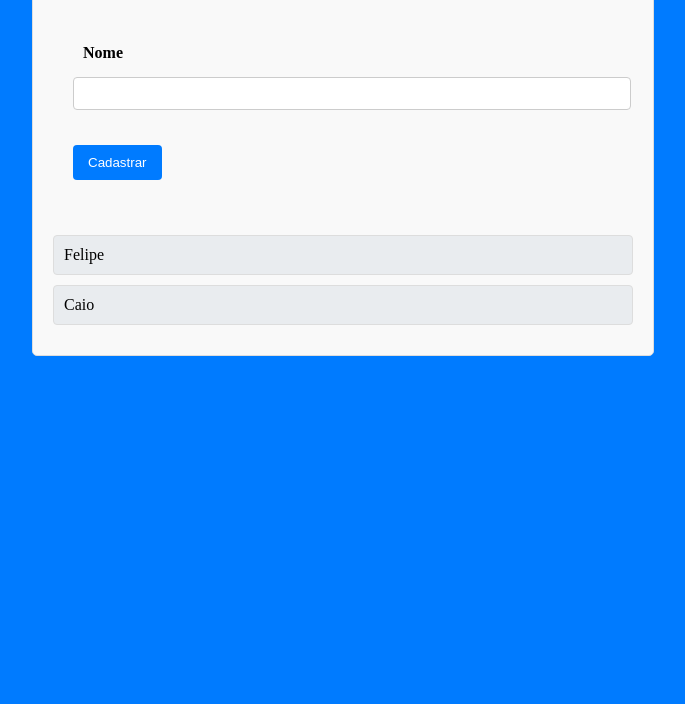
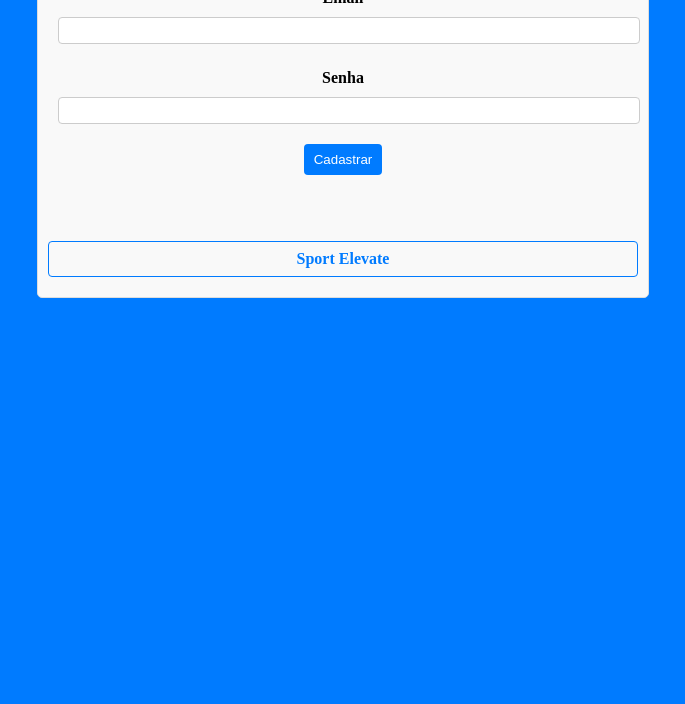
Before and after one commit to kawanmoura/php-fic-senai-2, a plain HTML site: page 19-03/index.html in a window 1280 px wide. Shown: the part 96-800 px from the top of the page, without its empty margins (297-982 px from the left). Drawn offline with Linux system fonts and the light colour scheme.

Commit message:
sport elevate

```diff
--- a/19-03/index.html
+++ b/19-03/index.html
@@ -14,23 +14,27 @@
         <main>
             <form>
                 <div class="form-control">
-                    <label for="nome">Nome</label>
-                    <input type="text" id="nome" />
+                    <label for="email">Email</label>
+                    <input type="email" id="email" />
                 </div>
                 <div class="form-control">
-                    <button>
+                    <label for="senha">Senha</label>
+                    <input type="password" id="senha" />
+                </div>
+                <div class="form-control">
+                    <button id="button" onclick="cadUser(event)">
                         Cadastrar
                     </button>
                 </div>
             </form>
-            <ul class="lista">
-                <li>Felipe</li>
-                <li>Caio</li>
-            </ul>
+            <p id="success-message" style="display: none;">Cadastrado com sucesso, entre em nosso site</p>
+            <br><br>
+            <a href="outra.html">Sport Elevate</a>
         </main>
 
     </div>
 
     <script src="script.js"></script>
+
 </body>
 </html>
--- /dev/null
+++ b/19-03/outra.css
@@ -0,0 +1,43 @@
+body {
+    margin: 0;
+    font-family: Arial, sans-serif;
+    background: url('imagens/sport-elevate.png') no-repeat center center fixed;
+    background-size: cover;
+    color: white;
+}
+
+.container {
+    text-align: center;
+    padding: 20px;
+    background-color: rgba(43, 143, 138, 0.8);
+    margin: 50px auto;
+    max-width: 800px;
+    border-radius: 10px;
+}
+
+header h1 {
+    font-size: 2.5em;
+    margin-bottom: 1px;
+}
+
+.slogan {
+    font-size: 1.2em;
+    margin: 10px 0;
+}
+
+.mais {
+    font-size: 1.2em;
+    margin: 20px 0;
+}
+
+footer a {
+    color: rgb(0, 0, 0);
+    text-decoration: none;
+    font-size: 1.2em;
+    transition: color 0.3s ease;
+}
+
+footer a:hover {
+    color: #ffffff;
+    text-decoration: underline;
+}
--- a/19-03/script.js
+++ b/19-03/script.js
@@ -1 +1,17 @@
-alert("olá");
+const email = document.querySelector("#email");
+const senha = document.querySelector("#senha");
+const button = document.querySelector("#button");
+const successMessage = document.querySelector("#success-message");
+
+function cadUser(event) {
+    event.preventDefault();
+    const emailValue = email.value;
+    const senhaValue = senha.value;
+
+    if (emailValue && senhaValue) {
+        successMessage.style.display = "block";
+        email.value = "";
+        senha.value = "";
+    }
+}
+button.addEventListener("click", cadUser);
--- a/19-03/style.css
+++ b/19-03/style.css
@@ -1,6 +1,6 @@
 * {
-    margin: auto;
-    padding: 10px;
+    margin: 0;
+    padding: 5px;
 }
 
 body {
@@ -9,7 +9,7 @@ body {
 
 .container {
     margin: auto;
-    padding: 10px;
+    padding: 5px;
     max-width: 600px;
     background-color: #f9f9f9;
     border: 1px solid #ddd;
@@ -24,7 +24,8 @@ header h1 {
 }
 
 .form-control {
-    margin-bottom: 15px;
+    margin-bottom: 10px;
+    text-align: center; /* Center align the button */
 }
 
 .form-control label {
@@ -35,7 +36,7 @@ header h1 {
 
 .form-control input {
     width: 100%;
-    padding: 8px;
+    padding: 5px;
     border: 1px solid #ccc;
     border-radius: 4px;
 }
@@ -44,9 +45,10 @@ header h1 {
     background-color: #007bff;
     color: white;
     border: none;
-    padding: 10px 15px;
+    padding: 8px 10px;
     border-radius: 4px;
     cursor: pointer;
+    display: inline-block; /* Ensure the button respects the centering */
 }
 
 .form-control button:hover {
@@ -61,8 +63,28 @@ header h1 {
 
 .lista li {
     background-color: #e9ecef;
-    margin-bottom: 10px;
-    padding: 10px;
+    margin-bottom: 5px;
+    padding: 5px;
     border-radius: 4px;
     border: 1px solid #ddd;
 }
+
+a {
+    display: inline-block;
+    margin-top: 20px;
+    text-decoration: none;
+    color: #007bff;
+    font-weight: bold;
+    padding: 8px 10px;
+    border: 1px solid #007bff;
+    border-radius: 4px;
+    transition: background-color 0.3s, color 0.3s;
+    text-align: center;
+    display: block; /* Ensure the link is treated as a block element for centering */
+    margin: 10px auto; /* Center horizontally */
+}
+
+a:hover {
+    background-color: #007bff;
+    color: white;
+}
```
Also changed, not shown: 19-03/outra.html (added, +24 -0 lines), 19-03/imagens/sport-elevate.png (added).
